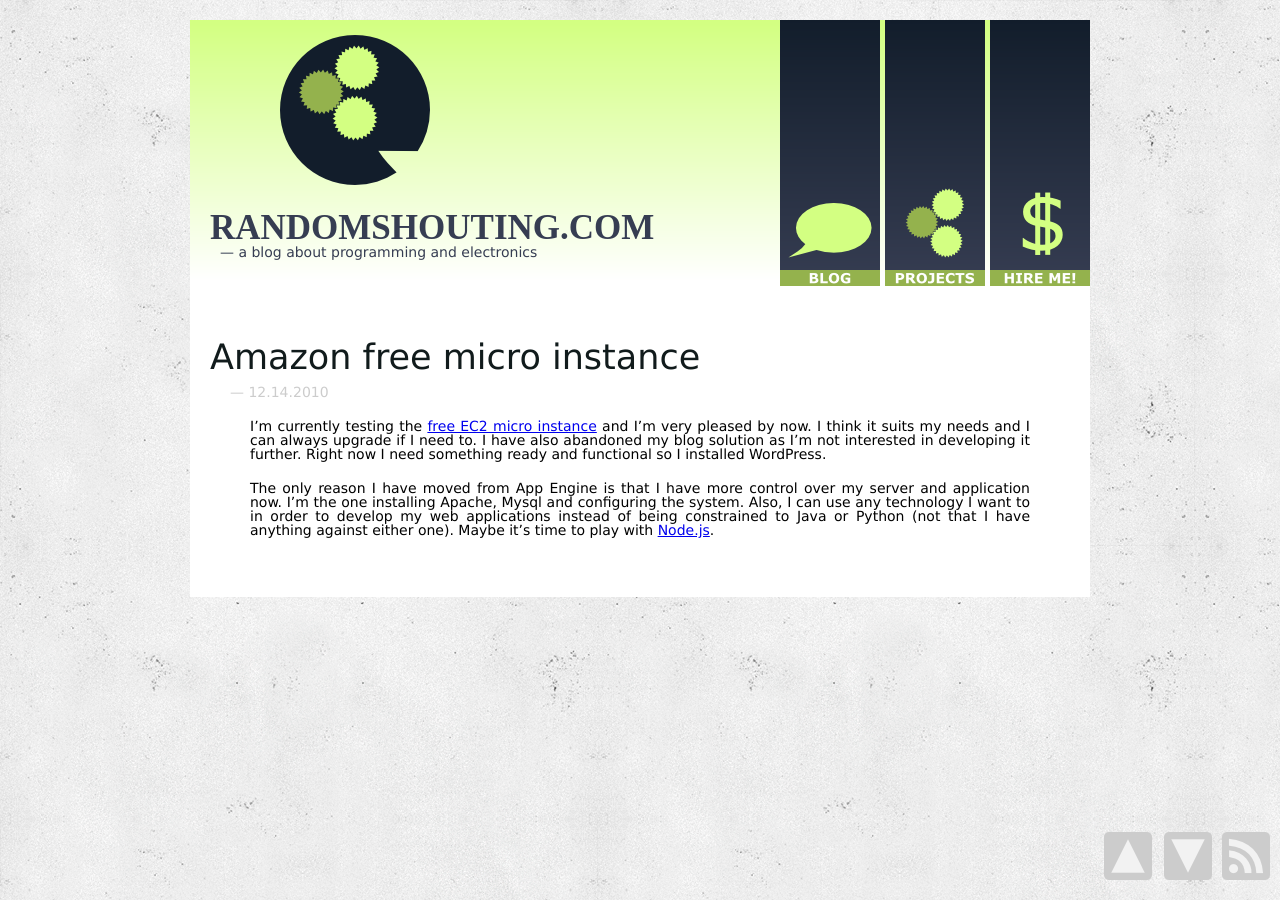
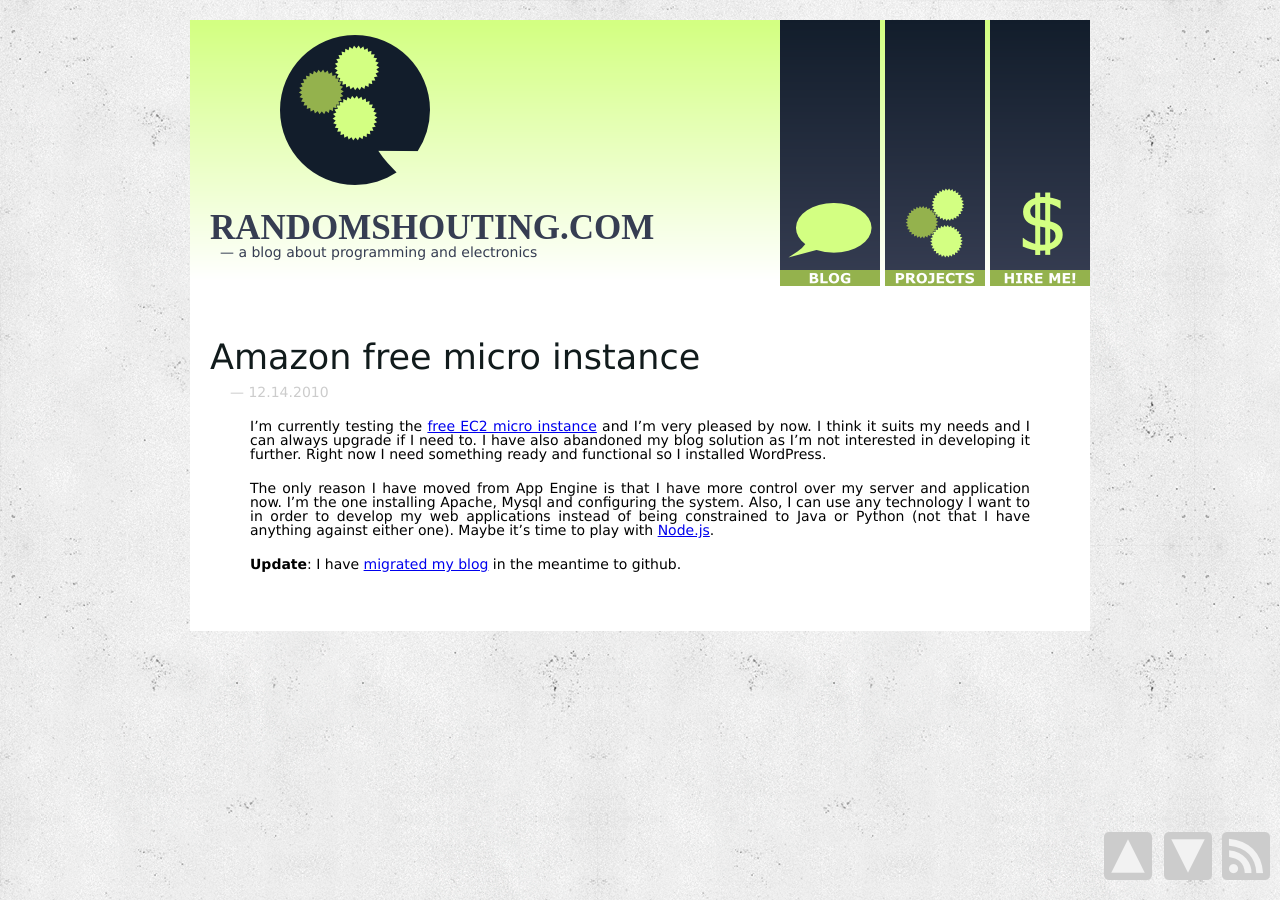
Before and after one commit to amir-hadzic/amir-hadzic.github.com, a Jekyll site: the page built from _posts/2010-12-14-Amazon-free-micro-instance.markdown, in a window 1280 px wide. Built offline with Jekyll 4.4.1, drawn with Linux system fonts in a browser that asks for light colours; some web fonts are replaced; Markdown is read by kramdown in place of the engine named in the settings; comment, search, counter and statistics services are not loaded.

Commit message:
Update since I have migrated the blog to github.

```diff
--- a/_posts/2010-12-14-Amazon-free-micro-instance.markdown
+++ b/_posts/2010-12-14-Amazon-free-micro-instance.markdown
@@ -5,7 +5,10 @@ title: Amazon free micro instance
 
   [0]: http://aws.amazon.com/free/
   [1]: http://nodejs.org/
+  [2]: http://www.randomshouting.com/2011/04/10/Open-sourcing-my-blog.html
 
 I’m currently testing the [free EC2 micro instance][0] and I’m very pleased by now. I think it suits my needs and I can always upgrade if I need to. I have also abandoned my blog solution as I’m not interested in developing it further. Right now I need something ready and functional so I installed WordPress.
 
 The only reason I have moved from App Engine is that I have more control over my server and application now. I’m the one installing Apache, Mysql and configuring the system. Also, I can use any technology I want to in order to develop my web applications instead of being constrained to Java or Python (not that I have anything against either one). Maybe it’s time to play with [Node.js][1].
+
+**Update**: I have [migrated my blog][2] in the meantime to github.
```
